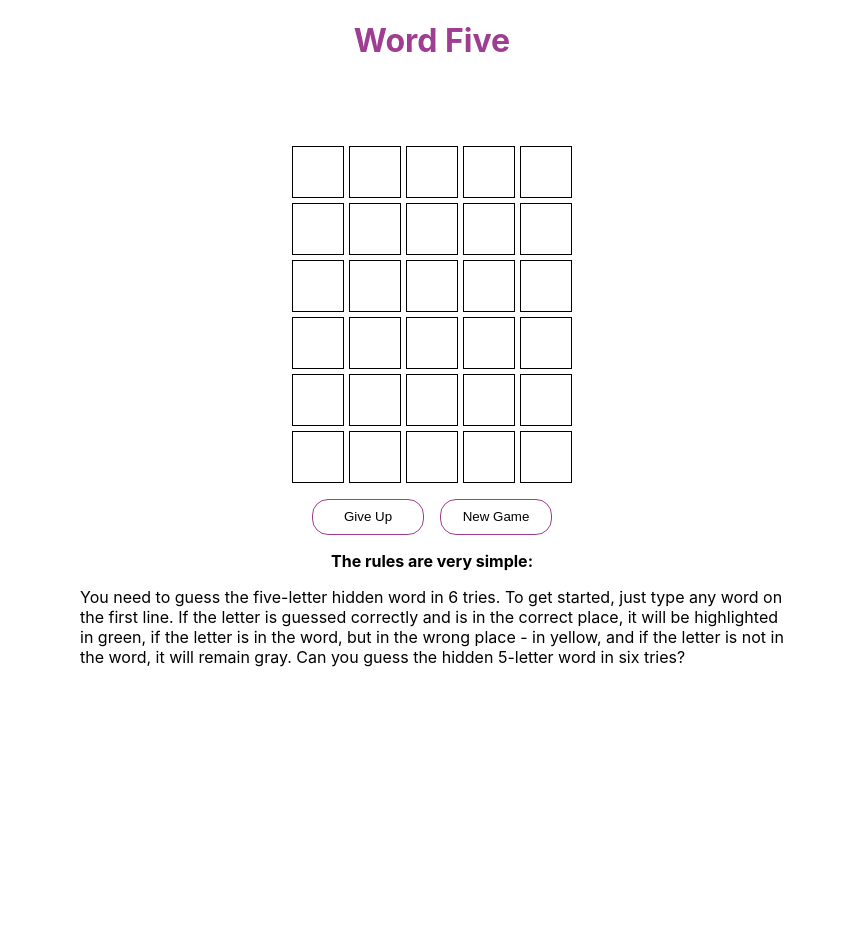
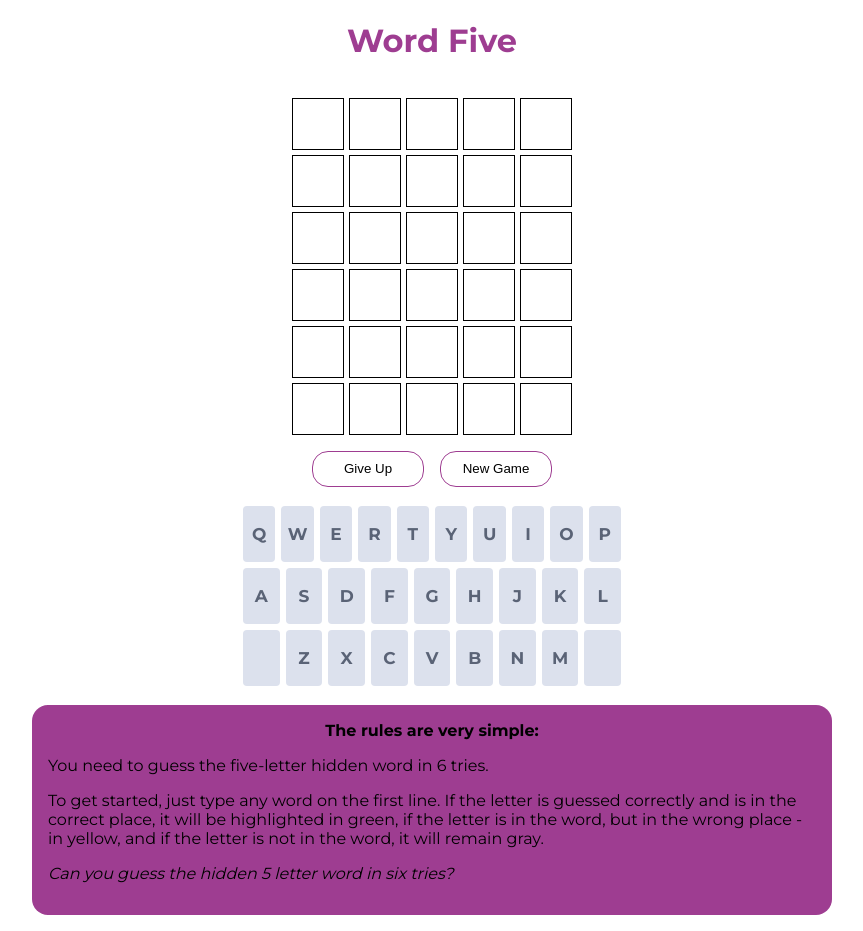
Before and after one commit to papadakisandone/wordfive, a React (Create React App) app: page / in a window 1280 px wide. Shown: the whole page, without its empty margins (208-1071 px from the left). Before the commit the page ends 800 px from the top, so only its background shows below. Built offline with nearby package versions, Linux system fonts and the light colour scheme; no server answers.

Commit message:
add keyaboad for showing the guesses

```diff
--- a/src/App.js
+++ b/src/App.js
@@ -2,6 +2,7 @@ import React, { useEffect, useState } from "react";
 import Line from "./components/Line";
 import Modal from "./components/Modal";
 import styles from "./app.module.css";
+import Keyboard from "./components/Keyboard";
 
 const API_URL = "https://random-word-api.herokuapp.com/word?length=5&number=10";
 
@@ -9,10 +10,10 @@ function App() {
   const [solution, setSolution] = useState(""); // correct word
   const [guesses, setGuesses] = useState(Array(6).fill(null)); // total guesses
   const [currentGuess, setCurrentGuess] = useState(""); //user current guess
-  const [isGameOver, setIsGameOver] = useState(false);
+  const [isSolved, setIsSolved] = useState(false);
   const [giveup, setGiveup] = useState(false);
   const [tries, setTries] = useState(0); // how many tries can do, max 6
-  const [showModal, setShowModal]=useState(false);
+  const [showModal, setShowModal] = useState(false);
 
   // API
   useEffect(() => {
@@ -29,7 +30,7 @@ function App() {
   // keybord
   useEffect(() => {
     const handleType = (e) => {
-      if (isGameOver) {
+      if (isSolved) {
         return;
       }
 
@@ -50,8 +51,9 @@ function App() {
         setCurrentGuess("");
 
         const isCorrect = solution === currentGuess;
-        if (isCorrect) { // found solution before the game ends
-          setIsGameOver(true);
+        if (isCorrect) {
+          // found solution before the game ends
+          setIsSolved(true);
           setShowModal(true);
         }
       }
@@ -67,25 +69,25 @@ function App() {
     };
     window.addEventListener("keydown", handleType);
     return () => window.removeEventListener("keydown", handleType);
-  }, [currentGuess, isGameOver, solution]);
+  }, [currentGuess, isSolved, solution]);
 
-  const showAnswerHandler = () => {
+  const showAnswerHandler = () => { // when press buttton give up
     setGiveup(true);
     setShowModal(true);
-
   };
 
-  const triesHandler = () => {
-    setTries((prevValue) => prevValue + 1);
+  const triesHandler = () => { // count tries
+    setTries(prevValue => prevValue+1)
+
+  }; // triesHandler
+
+  const showModalHandler = () => {
+    setShowModal(false);
+    // window.location.reload(); // refresh page to get new word
   };
-
-  const showModalHandler = ()=>{
-    setShowModal(false);
-    window.location.reload() // refresh page to get new word
+  const startNewGameHandler = () => {
+    window.location.reload(); // refresh page to get new word
   };
-  const startNewGameHandler = ()=>{
-    window.location.reload() // refresh page to get new word
-  }
 
   return (
     <>
@@ -98,38 +100,56 @@ function App() {
           const isCurrentGuess = i === guesses.findIndex((val) => val == null);
           return (
             <Line
+              key={i}
               guess={isCurrentGuess ? currentGuess : guess ?? ""}
               isFinal={!isCurrentGuess && guess != null}
-              solution={solution}
-            />
+              solution={solution}/>
           );
         })}
       </div>
 
-      {/* {showModal && <Modal title="titlos" message="Our Message" onClose={showModalHandler}/>} */}
+
       <div className={styles.bntContainer}>
-        <button className={styles.btnGiveUp} onClick={showAnswerHandler}>
+        {!isSolved && <button className={styles.btnGiveUp} onClick={showAnswerHandler}>
           Give Up
-        </button>
+        </button>}
         <button className={styles.btnGiveUp} onClick={startNewGameHandler}>
           New Game
         </button>
       </div>
 
-        {(giveup || tries === 6) && showModal && <Modal title="Try Again" message={`The Word it was: ${solution}`}  onClose={showModalHandler}/>}
+       <Keyboard
+        solution={solution}
+        guesses={guesses} />
 
-        {isGameOver && showModal && <Modal title="You Won" message="Great Guess, you are Good!"  onClose={showModalHandler}/>}
+      {(giveup || tries === 6) && (
+        <Modal
+          title="Try Again"
+          message={`The Word it was: `}
+          solution={`${solution}`}
+          onClose={showModalHandler}
+        />
+      )}
+
+      {isSolved && showModal && (
+        <Modal
+          title="You Won"
+          message="Great Guess, you are Good!"
+          onClose={showModalHandler}
+        />
+      )}
 
       <div className={styles.rulesContainer}>
         <div className={styles.rulesText}>
           <h4>The rules are very simple:</h4>
           <p>
-            You need to guess the five-letter hidden word in 6 tries. To get
-            started, just type any word on the first line. If the letter is
+            You need to guess the five-letter hidden word in 6 tries.
+            <p>To get started, just type any word on the first line. If the letter is
             guessed correctly and is in the correct place, it will be
             highlighted in green, if the letter is in the word, but in the wrong
             place - in yellow, and if the letter is not in the word, it will
-            remain gray. Can you guess the hidden 5-letter word in six tries?
+            remain gray.</p>
+            <p><em>Can you guess the hidden 5 letter word in six tries?</em></p>
           </p>
         </div>
       </div>
--- a/src/app.module.css
+++ b/src/app.module.css
@@ -11,20 +11,23 @@
     gap: 5px;
     align-items: center;
     text-transform: uppercase;
-    margin-top: 5%;
+    margin-top: 1rem;
 }
 .rulesContainer{
     display: flex;
     justify-content: center;
     align-items: center;
+    background-color: #9e3d91;
+    margin:1rem auto;
+    padding: 0 1rem;
+    border-radius: 1rem;
+    width: 60%;
 }
 .rulesText{
     display: flex;
     flex-direction: column;
-    width: 55%;
     justify-content: center;
     align-items: center;
-
     margin-top: 1rem;
 }
 h4{
--- /dev/null
+++ b/src/components/Keyboard.js
@@ -0,0 +1,52 @@
+import React from 'react';
+import styles from "./keyboard.module.css";
+
+const keyboard = (props) => {
+    const {solution, guesses} = props;
+console.log(solution, guesses);
+
+
+    return (
+        <div className={styles.keyboard}>
+            <div className={styles.keyboard__row}>
+                <div id="q" className={`${styles.keyboard__button}`}>q</div>
+                <div id="w" className={`${styles.keyboard__button}`}>w</div>
+                <div id="e" className={`${styles.keyboard__button}`}>e</div>
+                <div id="r" className={`${styles.keyboard__button}`}>r</div>
+                <div id="t" className={`${styles.keyboard__button}`}>t</div>
+                <div id="y" className={`${styles.keyboard__button}`}>y</div>
+                <div id="u" className={`${styles.keyboard__button}`}>u</div>
+                <div id="i" className={`${styles.keyboard__button}`}>i</div>
+                <div id="o" className={`${styles.keyboard__button}`}>o</div>
+                <div id="p" className={`${styles.keyboard__button}`}>p</div>
+            </div>
+            <div className={styles.keyboard__row}>
+            <div></div>
+                <div id="a" className={`${styles.keyboard__button}`}>a</div>
+                <div id="s" className={`${styles.keyboard__button}`}>s</div>
+                <div id="d" className={`${styles.keyboard__button}`}>d</div>
+                <div id="f" className={`${styles.keyboard__button}`}>f</div>
+                <div id="g" className={`${styles.keyboard__button}`}>g</div>
+                <div id="h" className={`${styles.keyboard__button}`}>h</div>
+                <div id="j" className={`${styles.keyboard__button}`}>j</div>
+                <div id="k" className={`${styles.keyboard__button}`}>k</div>
+                <div id="l" className={`${styles.keyboard__button}`}>l</div>
+
+            </div>
+            <div className={styles.keyboard__row}>
+            <div></div>
+                <div id="emptyLeft" className={styles.keyboard__button}></div>
+                <div id="z" className={`${styles.keyboard__button}`}>z</div>
+                <div id="x" className={`${styles.keyboard__button}`}>x</div>
+                <div id="c" className={`${styles.keyboard__button}`}>c</div>
+                <div id="v" className={`${styles.keyboard__button}`}>v</div>
+                <div id="b" className={`${styles.keyboard__button}`}>b</div>
+                <div id="n" className={`${styles.keyboard__button}`}>n</div>
+                <div id="m" className={`${styles.keyboard__button}`}>m</div>
+                <div id="emptyRight" className={`${styles.keyboard__button}`}></div>
+            </div>
+        </div>
+    );
+};
+
+export default keyboard;
--- a/src/components/Line.js
+++ b/src/components/Line.js
@@ -1,5 +1,5 @@
-import React, {useState} from 'react';
-import "./line.css"
+import React from "react";
+import "./line.css";
 
 const WORD_LENGTH = 5; // all the words are 5 letters
 
@@ -8,37 +8,47 @@ const Line = (props) => {
   const isFinal = props.isFinal;
   const solution = props.solution;
 
-
   const tiles = [];
 
   // split the letters of the quess word into the tiles array
   // check each letter from the guess if is equal with the soloution letter
 
-    for (let i=0; i<WORD_LENGTH;i++){
+  for (let i = 0; i < WORD_LENGTH; i++) {
     // let char = guess[i];
 
     let className = "tile";
-        if (isFinal){
-            if (guess[i]===solution[i]){
-                className += " correct";
-            }else if(solution.includes(guess[i])) { // && guess[i]!=solution[i])
+    if (isFinal) {
+      if (guess[i] === solution[i]) {
+        className += " correct"; // for puzzle
+        //for keyboard
+        let elem = document.getElementById(guess[i]);
+        elem.style.backgroundColor = "#79b851";
+        //-------------------------------------
+      } else if (solution.includes(guess[i])) {
+        // && guess[i]!=solution[i])
         className += " almost";
-            }else {
+        //for keyboard
+        let elem = document.getElementById(guess[i]);
+        elem.style.backgroundColor = "#f3c237";
+        //-------------------------------------
+      } else {
         className += " incorrect";
+        //for keyboard
+        let elem = document.getElementById(guess[i]);
+        elem.style.backgroundColor = "#a4aec4";
+        //-------------------------------------
       }
     }
 
     tiles.push(
-            <div key={i}
-            className={className}> {guess[i]} </div>);
+      <div key={i} className={className}>
+        {" "}
+        {guess[i]}{" "}
+      </div>
+    );
   }
 
-
-    return (
-        <div className="line">
-            {tiles}
-        </div>
-    );
+  return <div className="line">{tiles}</div>;
 };
 
 export default Line;
--- a/src/components/Modal.js
+++ b/src/components/Modal.js
@@ -11,9 +11,8 @@ const Modal = (props)=>{
         <div className={styles.xContainer}>
             <span className={styles.x} onClick={closeMOdalHandler}><AiOutlineCloseCircle/></span>
         </div>
-
-        <div><h2>{props.title}</h2></div>
-        <div><p>{props.message}</p></div>
+        <div className={styles.title}><h2>{props.title}</h2></div>
+        <div><p>{props.message}<span className={styles.solution}>{props.solution}</span></p></div>
         <div className={styles.btnContainer}><button className ={styles.btnClose} onClick={closeMOdalHandler}>Close</button></div>
     </div>
 
--- /dev/null
+++ b/src/components/keyboard.module.css
@@ -0,0 +1,40 @@
+.keyboard{
+    display: flex;
+    flex-direction: column;
+    margin: 1rem auto;
+    width: 30%;
+}
+.keyboard__row{
+    display: flex;
+    flex-direction: row;
+    justify-content: center;
+}
+.keyboard__button{
+    display: flex;
+    flex: 1;
+    justify-content: center;
+    align-items: center;
+    background-color: #dce1ed;
+    color: #5a6376;
+    border: 2px solid transparent;
+    border-radius: 4px;
+    font-size: 17px;
+    font-weight: 700;
+    margin: 3px;
+    min-height: 46px;
+    padding: 3px;
+    text-transform: capitalize;
+    /* color: inherit; */
+    /* cursor: pointer; */
+    /* user-select: none; */
+    /* text-decoration: inherit; */
+}
+.correct{
+    background-color: #79b851;
+}
+.incorrect{
+    background-color: #a4aec4;
+}
+.almost{
+    background-color: #f3c237;
+}
--- a/src/components/modal.module.css
+++ b/src/components/modal.module.css
@@ -1,3 +1,5 @@
+@import url('https://fonts.googleapis.com/css2?family=Montserrat:wght@400;500;600;700;800&display=swap');
+
 .containerModal{
     position:fixed;
     left: 0;
@@ -7,6 +9,7 @@
     height: 100%;
     overflow: auto;
     background-color: rgba(143, 140, 140, 0.4);
+    font-family: 'Montserrat', sans-serif;
     /* opacity:0;
     visibility: hidden; */
     transition: 0.3s ease-in-out;
@@ -25,6 +28,11 @@
     box-shadow: 3px 3px 5px rgba(0, 0, 0, 0.125);
     transition: 0.3s ease-in-out;
     animation: msg 3s forwards;
+}
+.solution{
+    text-transform: uppercase ;
+    font-weight: bold ;
+    margin-left: 1rem;
 }
 .btnContainer{
     display: flex;
@@ -48,6 +56,7 @@
     display: flex;
     justify-content: flex-end;
     align-items: flex-end;
+    margin-bottom: 0;
 }
 .x{
     font-size: 1.5rem;
@@ -55,6 +64,9 @@
 }
 .x:hover{
     cursor: pointer;
+}
+.title{
+    margin-top: 0;
 }
 @keyframes msg {
     0%{
--- a/src/index.css
+++ b/src/index.css
@@ -1,13 +1,14 @@
+@import url('https://fonts.googleapis.com/css2?family=Montserrat:wght@400;500;600;700;800&display=swap');
 body {
   margin: 0;
-  font-family: -apple-system, BlinkMacSystemFont, 'Segoe UI', 'Roboto', 'Oxygen',
-    'Ubuntu', 'Cantarell', 'Fira Sans', 'Droid Sans', 'Helvetica Neue',
-    sans-serif;
-  -webkit-font-smoothing: antialiased;
-  -moz-osx-font-smoothing: grayscale;
+  font-family: 'Montserrat', sans-serif;
+  box-sizing: border-box;
 }
 
 code {
   font-family: source-code-pro, Menlo, Monaco, Consolas, 'Courier New',
     monospace;
 }
+h1,h2,h3,h4,h5{
+  font-family: 'Montserrat', sans-serif;
+}
```
Lines whose indentation alone changed are shown as unchanged.
